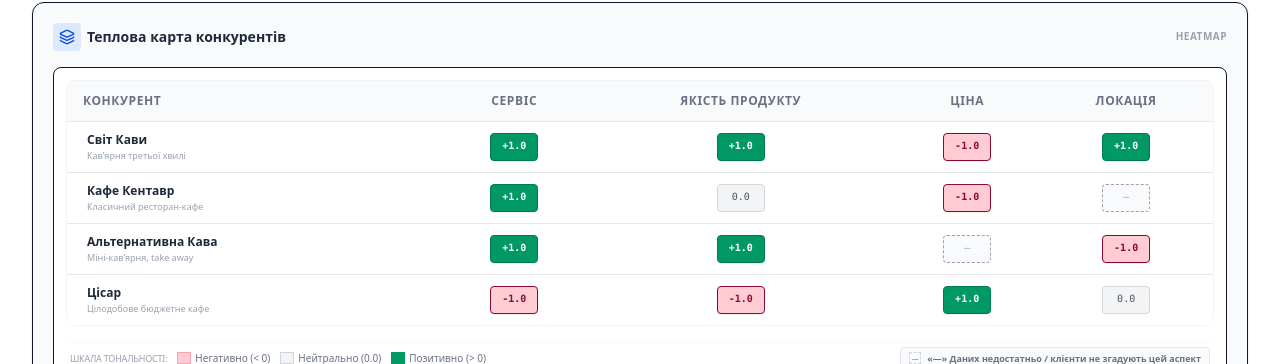
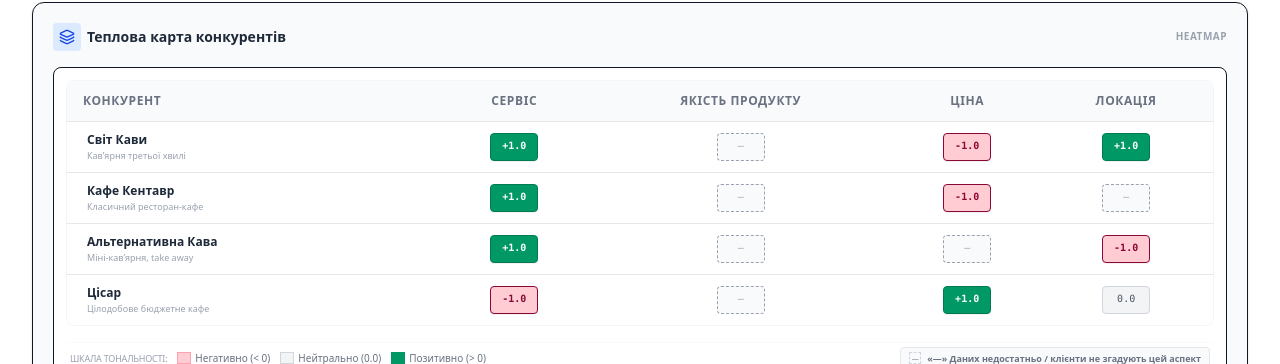
Before and after one commit to onsviii/monitoring-system, a React (Vite) app in the folder frontend/: page / in a window 1280 px wide. Shown: the part 2820-3184 px from the top of the page. Built offline with nearby package versions, Linux system fonts and the light colour scheme; no server answers; the database is empty.

Commit message:
refactor: simplify aspects handling in GapHeatmapTable by removing alternatives

```diff
--- a/frontend/src/components/analytics/GapHeatmapTable.tsx
+++ b/frontend/src/components/analytics/GapHeatmapTable.tsx
@@ -5,7 +5,6 @@
 
 import React from 'react';
 import { Competitor } from '../../types';
-import { HelpCircle, ArrowRight } from 'lucide-react';
 
 interface GapHeatmapTableProps {
   id?: string;
@@ -20,9 +19,9 @@ export const GapHeatmapTable: React.FC<GapHeatmapTableProps> = ({
   onCellSelect,
   sizeMode = 'compact',
 }) => {
-  const aspectsList = [
+  const aspectsList: Array<{ key: keyof Competitor['aspects']; label: string }> = [
     { key: 'service', label: 'Сервіс' },
-    { key: 'product_quality', label: 'Якість продукту', alternatives: ['quality'] },
+    { key: 'product_quality', label: 'Якість продукту' },
     { key: 'price', label: 'Ціна' },
     { key: 'location', label: 'Локація' },
   ];
@@ -115,14 +114,7 @@ export const GapHeatmapTable: React.FC<GapHeatmapTableProps> = ({
                     </div>
                   </td>
                   {aspectsList.map((asp) => {
-                    let score = (comp.aspects as any)[asp.key];
-                    if (score === undefined && asp.alternatives) {
-                      const altKey = asp.alternatives.find(k => (comp.aspects as any)[k] !== undefined);
-                      if (altKey) {
-                        score = (comp.aspects as any)[altKey];
-                      }
-                    }
-
+                    const score = comp.aspects[asp.key];
                     const isNull = score === null || score === undefined;
                     const tooltipText = isNull
                       ? `Клієнти не згадують аспект «${asp.label}» у відгуках про ${comp.name} / Даних недостатньо`
```
